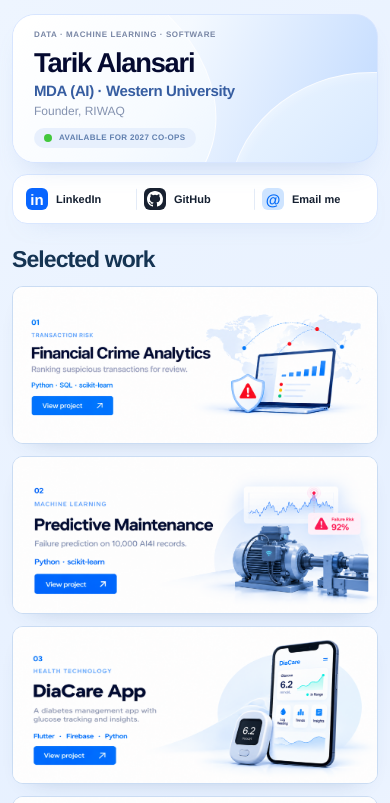
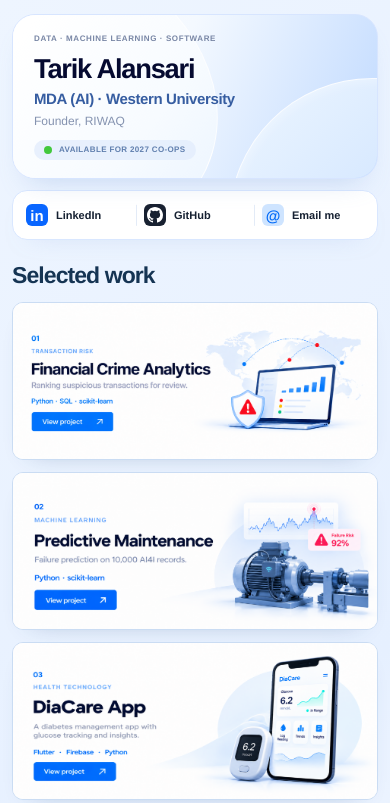
Before and after one commit to Tansari2004/tarik-alansari-portfolio, a plain HTML site: page index.html in a window 390 px wide. Shown: the top 803 px of the page. Drawn offline with Linux system fonts and the light colour scheme.

Commit message:
Add balanced spacing to mobile hero

```diff
--- a/design.css
+++ b/design.css
@@ -387,12 +387,12 @@ body{background:linear-gradient(135deg,#eef5ff,#e6f0ff 70%,#f5f9ff)}
 .link .arrow{display:block;color:#7d8fab;font-size:20px}
 @media(max-width:700px){
   .shell{padding-top:14px}
-  .hero{padding:15px 21px 14px;border-radius:23px}
-  .hero .eyebrow{font-size:8px;letter-spacing:.075em;line-height:1.35;margin-bottom:7px}
-  .hero h1{font-size:clamp(27px,7vw,30px);line-height:1.07;margin-bottom:5px}
+  .hero{padding:19px 21px 18px;border-radius:23px}
+  .hero .eyebrow{font-size:8px;letter-spacing:.075em;line-height:1.35;margin-bottom:9px}
+  .hero h1{font-size:clamp(27px,7vw,30px);line-height:1.07;margin-bottom:7px}
   .hero .degree{font-size:clamp(13px,3.9vw,15px);line-height:1.25}
-  .hero .school{font-size:12px;font-weight:400;line-height:1.3;margin-top:3px}
-  .hero .availability{font-size:8px;gap:7px;padding:5px 10px;margin-top:9px;line-height:1.25;letter-spacing:.045em}
+  .hero .school{font-size:12px;font-weight:400;line-height:1.3;margin-top:5px}
+  .hero .availability{font-size:8px;gap:7px;padding:5px 10px;margin-top:11px;line-height:1.25;letter-spacing:.045em}
   .hero .availability:before{width:8px;height:8px}
   .connect-section{padding-top:11px}
   .links{padding:7px 5px;border-radius:15px}
--- a/index.html
+++ b/index.html
@@ -27,7 +27,7 @@
     @media(max-width:380px){.hero{padding:26px 22px}.caption{font-size:.7rem}.availability{font-size:.78rem}.link-copy small{font-size:.72rem}}
     @media(prefers-reduced-motion:reduce){.link,.project{transition:none}}
   </style>
-  <link rel="stylesheet" href="design.css?v=4">
+  <link rel="stylesheet" href="design.css?v=5">
 </head>
 <body>
   <main class="shell">
```
